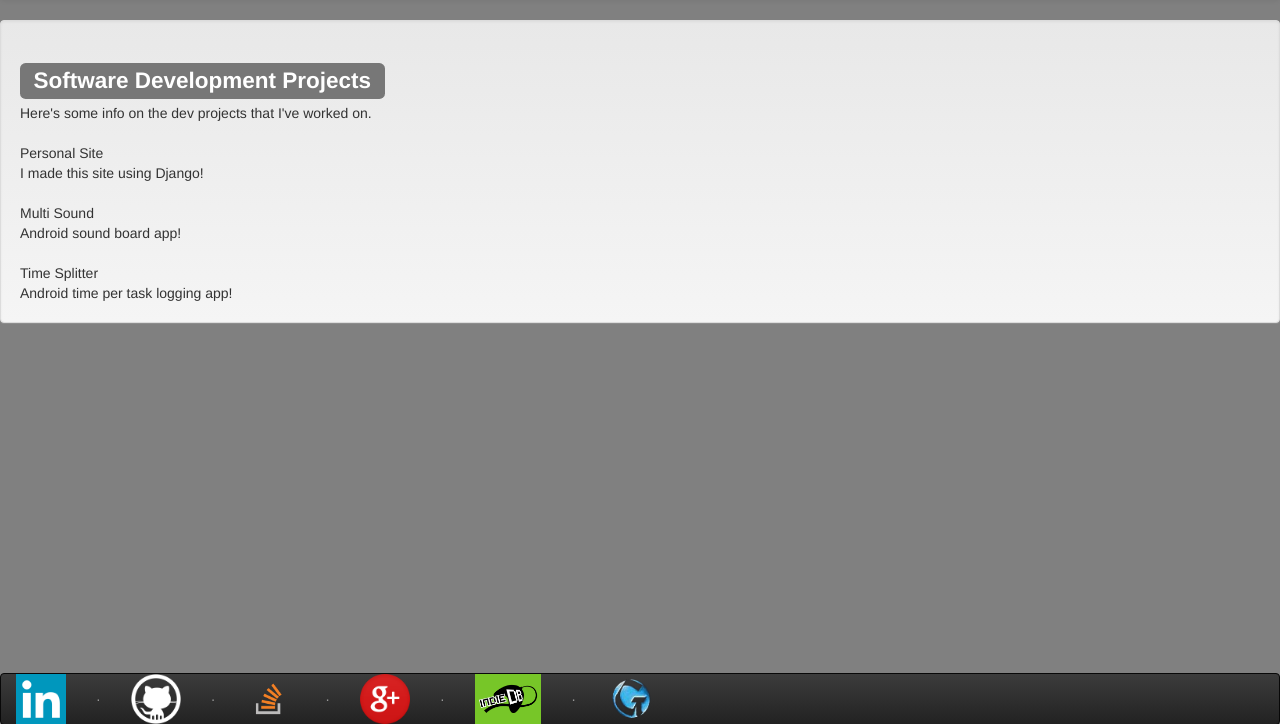
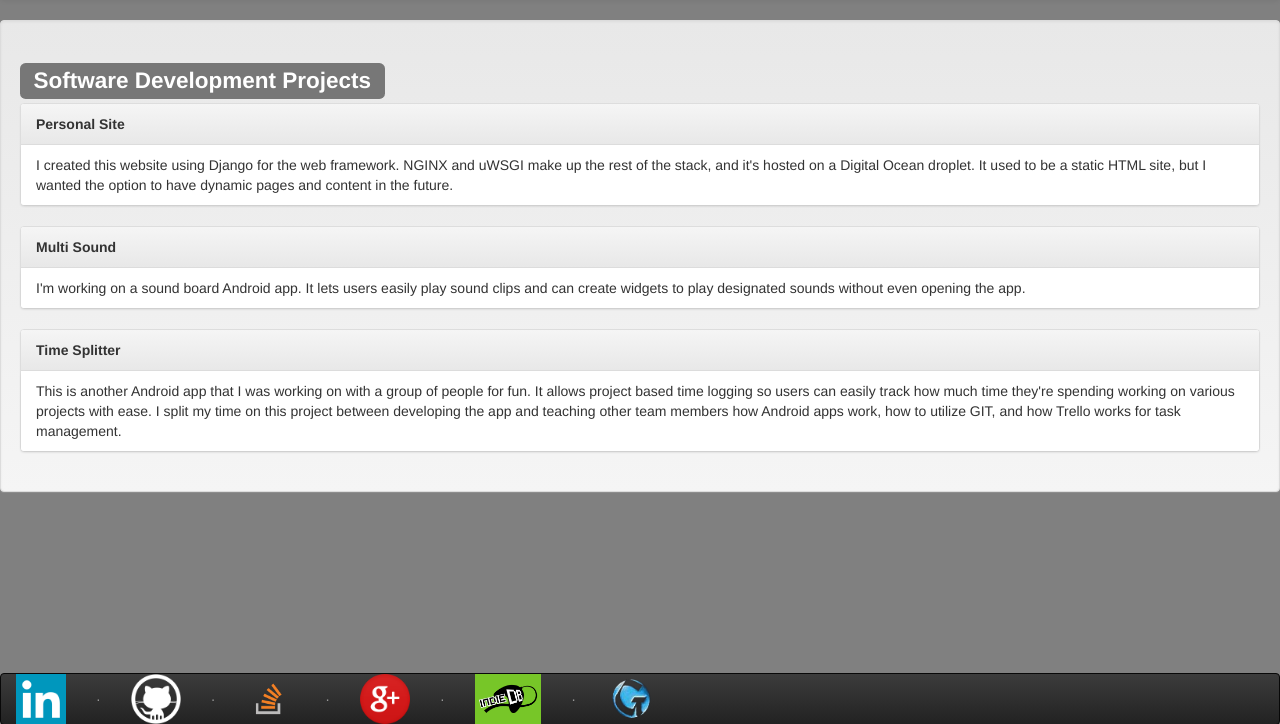
Before and after one commit to andrew-boutin/andrew-django-personal-site, a Django app: page /devprojects/ in a window 1280 px wide. Shown: the part 52-776 px from the top of the page. Run offline with Django 3.2, Linux system fonts and the light colour scheme; some libraries are stand-ins or nearby versions.

Commit message:
Set up dev project page.

```diff
--- a/personalsite/main/templates/main/devprojects.html
+++ b/personalsite/main/templates/main/devprojects.html
@@ -7,14 +7,39 @@ Dev Projects
 {% block header %}Software Development Projects{% endblock %}
 
 {% block body %}
-Here's some info on the dev projects that I've worked on.</br>
-</br>
-Personal Site</br>
-I made this site using Django!</br>
-</br>
-Multi Sound</br>
-Android sound board app!</br>
-</br>
-Time Splitter</br>
-Android time per task logging app!
+<div class="panel panel-default">
+  <div class="panel-heading">
+    <strong>Personal Site</strong>
+  </div>
+    <ul class="list-group">
+      <li class="list-group-item">
+        I created this website using Django for the web framework.
+        NGINX and uWSGI make up the rest of the stack, and it's hosted on a Digital Ocean droplet.
+        It used to be a static HTML site, but I wanted the option to have dynamic pages and content in the future.
+      </li>
+  </ul>
+</div>
+<div class="panel panel-default">
+  <div class="panel-heading">
+    <strong>Multi Sound</strong>
+  </div>
+    <ul class="list-group">
+      <li class="list-group-item">
+        I'm working on a sound board Android app.
+        It lets users easily play sound clips and can create widgets to play designated sounds without even opening the app.
+      </li>
+  </ul>
+</div>
+<div class="panel panel-default">
+  <div class="panel-heading">
+    <strong>Time Splitter</strong>
+  </div>
+    <ul class="list-group">
+      <li class="list-group-item">
+        This is another Android app that I was working on with a group of people for fun.
+        It allows project based time logging so users can easily track how much time they're spending working on various projects with ease.
+        I split my time on this project between developing the app and teaching other team members how Android apps work, how to utilize GIT, and how Trello works for task management.
+      </li>
+  </ul>
+</div>
 {% endblock %}
--- a/personalsite/main/templates/main/index.html
+++ b/personalsite/main/templates/main/index.html
@@ -8,8 +8,6 @@
   {% if debug %}
   <b><font color="red">DEBUG MODE</font></b></br>
   {% endif %}
-  Hello! I'm Andrew Boutin, and this site is my on-line portfolio. If you'd like, check out my social media and development links in the footer section of my pages. Feel free to contact me about anything that you see here, and I hope you enjoy my site!</br></br>
-  <h2><span class="label label-default">Site Info</span></h2>
   <a href="/devprojects/">Dev Projects</a></br>
   I'm always working on some sort of software development project and put up info on them here.</br>
   </br>
--- a/personalsite/main/templates/main/keyboard.html
+++ b/personalsite/main/templates/main/keyboard.html
@@ -7,6 +7,7 @@ Keyboard
 {% block header %}Custom Keyboard Build{% endblock %}
 
 {% block body %}
+<div class="well outerInfo">
 I just recently decided to put together a custom keyboard. I'm still deciding on a case to order, and am waiting for everything to ship.</br>
 </br>
 <a href="http://winkeyless.kr/product/b-87-pcb-x2/">Board</a></br>
@@ -23,4 +24,5 @@ The Dolch 110 key base set is from <i>Pimp My Keyboard</i> and includes extra ke
 </br>
 Case</br>
 Just need to order a case now. I plan on getting a black case with a back plating that will allow the under board LEDs to shine through.
+</div>
 {% endblock %}
--- a/personalsite/main/templates/main/pcbuild.html
+++ b/personalsite/main/templates/main/pcbuild.html
@@ -10,13 +10,12 @@ PC Build
 
 {% block body %}
 <div class="well outerInfo">
-  I recently built my first pc!  This was a big project for me since I started off not knowing very much about computer hardware.  Lots of research
+  This was a big project for me since I started off not knowing very much about computer hardware.  Lots of research
   was done before any purchases were made on how the different components work together.  I determined what I needed and wanted out of my build, created
   a parts list, collaborated on forums, purchased the parts, and then built the pc.  The entire process took roughly 2 months from start to finish
   and I'm extremely happy with the results.
   </br>
   </br>
-
   <div align="center">
     <img name ="leftarrow" id="leftarrow" height=50 width=50 src="{% static "imgs/leftarrow.png" %}"/>
     <img name="slide" id="slide" class="pcImage" height=350 width=400 src="{% static "imgs/pc-1.jpg" %}"/>
```
Also changed, not shown: personalsite/main/templates/main/gamedev.html (+20 -26 lines).
